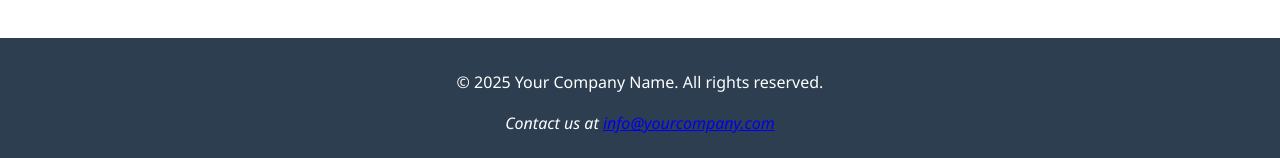
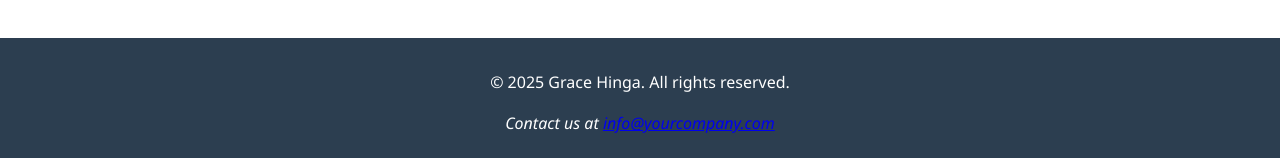
Before and after one commit to GraceHinga/week_1_webdev_assignment, a plain HTML site: page index.html in a window 1280 px wide. Shown: the part 1618-1776 px from the top of the page. Drawn offline with Linux system fonts and the light colour scheme.

Commit message:
first commit

```diff
--- a/index.html
+++ b/index.html
@@ -147,16 +147,12 @@
     </main>
 
     <footer>
-        <p>&copy; <span id="year"></span> Your Company Name. All rights reserved.</p>
+        <p>&copy 2025 Grace Hinga. All rights reserved.</p>
         <address>
             Contact us at <a href="mailto:info@yourcompany.com">info@yourcompany.com</a>
         </address>
         <p><small>Accessibility is our priority. Please let us know if you encounter any issues.</small></p>
     </footer>
 
-    <script>
-        // Simple script to update the year in footer
-        document.getElementById('year').textContent = new Date().getFullYear();
-    </script>
 </body>
 </html>
```
